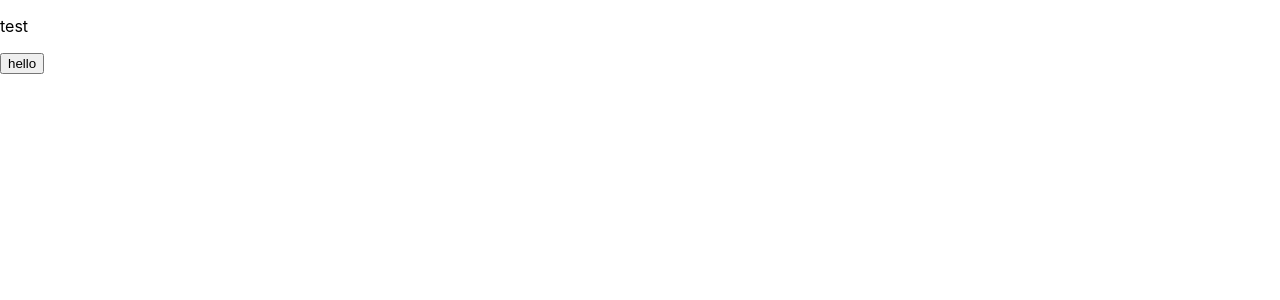
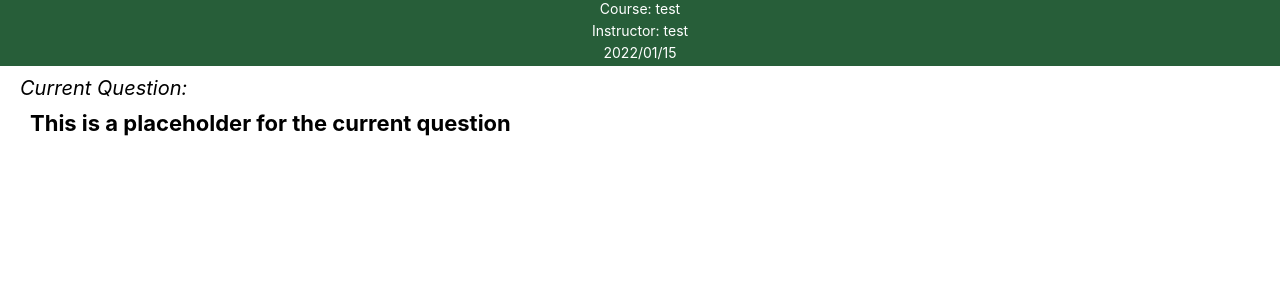
Before and after one commit to nguyen-thanh05/sudo-hackers-HackEd2022, a React (Create React App) app in the folder client/: page /student in a window 1280 px wide. Shown: the top 300 px of the page. Built offline with nearby package versions, Linux system fonts and the light colour scheme.

Commit message:
Stoodents can see current question now

```diff
--- a/client/src/student.js
+++ b/client/src/student.js
@@ -1,22 +1,84 @@
 import React, { Component } from "react";
-import { Button } from "rsuite";
+import { Button, Container } from "rsuite";
 
 class student extends Component {
 	constructor(props) {
 		super(props);
 		this.state = {
-			hello: "hello ",
+			course: "test",
+            instructor: "test",
+            date: this.getCurrentDate(),
+            currentQuestion: this.getCurrentQuestion()
 		};
 	}
+    getCurrentQuestion() {
+        return 'This is a placeholder for the current question'
+    }
+    getCurrentDate(separator='/'){
+
+        let newDate = new Date()
+        let date = newDate.getDate();
+        let month = newDate.getMonth() + 1;
+        let year = newDate.getFullYear();
+
+        return `${year}${separator}${month<10?`0${month}`:`${month}`}${separator}${date}`
+    }
 
 	render() {
 		return (
 			<div>
-                <p>test</p>
-				<Button>{this.state.hello}</Button>
+                <Container
+                    style={{backgroundColor: "rgb(39, 94, 57)"}}
+                >
+                    <div style = {{
+                        paddingBottom:5,
+                        textAlign: "center",
+                        color: "white",
+                        fontSize: "14px"
+                    }}>
+                        Course: {this.state.course}
+                    </div>
+                    <div style = {{
+                        paddingBottom:5,
+                        textAlign: "center",
+                        color: "white",
+                        fontSize: "14px"
+                    }}>
+                        Instructor: {this.state.instructor}
+                    </div>
+                    <div style = {{
+                        paddingBottom:5,
+                        textAlign: "center",
+                        color: "white",
+                        fontSize: "14px"
+                    }}>
+                        {this.state.date}
+                    </div>
+                </Container>
+                <div style = {{
+                    paddingLeft:20,
+                    paddingTop:10,
+                    textAlign: "left",
+                    fontSize: "20px",
+                    fontStyle: "italic"
+                }}>
+                    Current Question:
+                </div>
+
+                <div style = {{
+                    paddingLeft:30,
+                    paddingTop:10,
+                    textAlign: "left",
+                    fontSize: "22px",
+                    fontWeight: "bold"
+                }}>
+                    {this.state.currentQuestion}
+                </div>
 			</div>
+
 		);
 	}
 }
 
+
 export default student;
```
